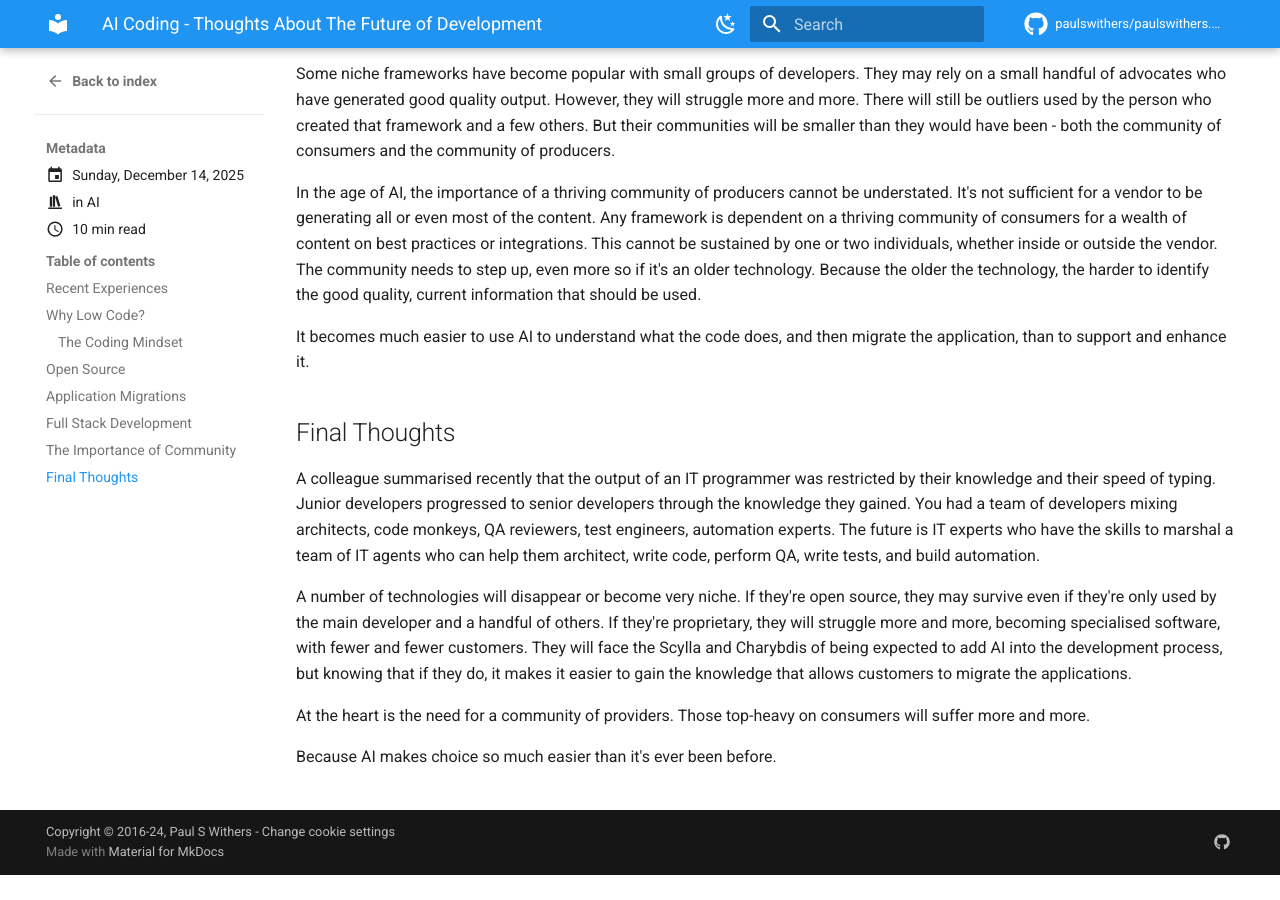
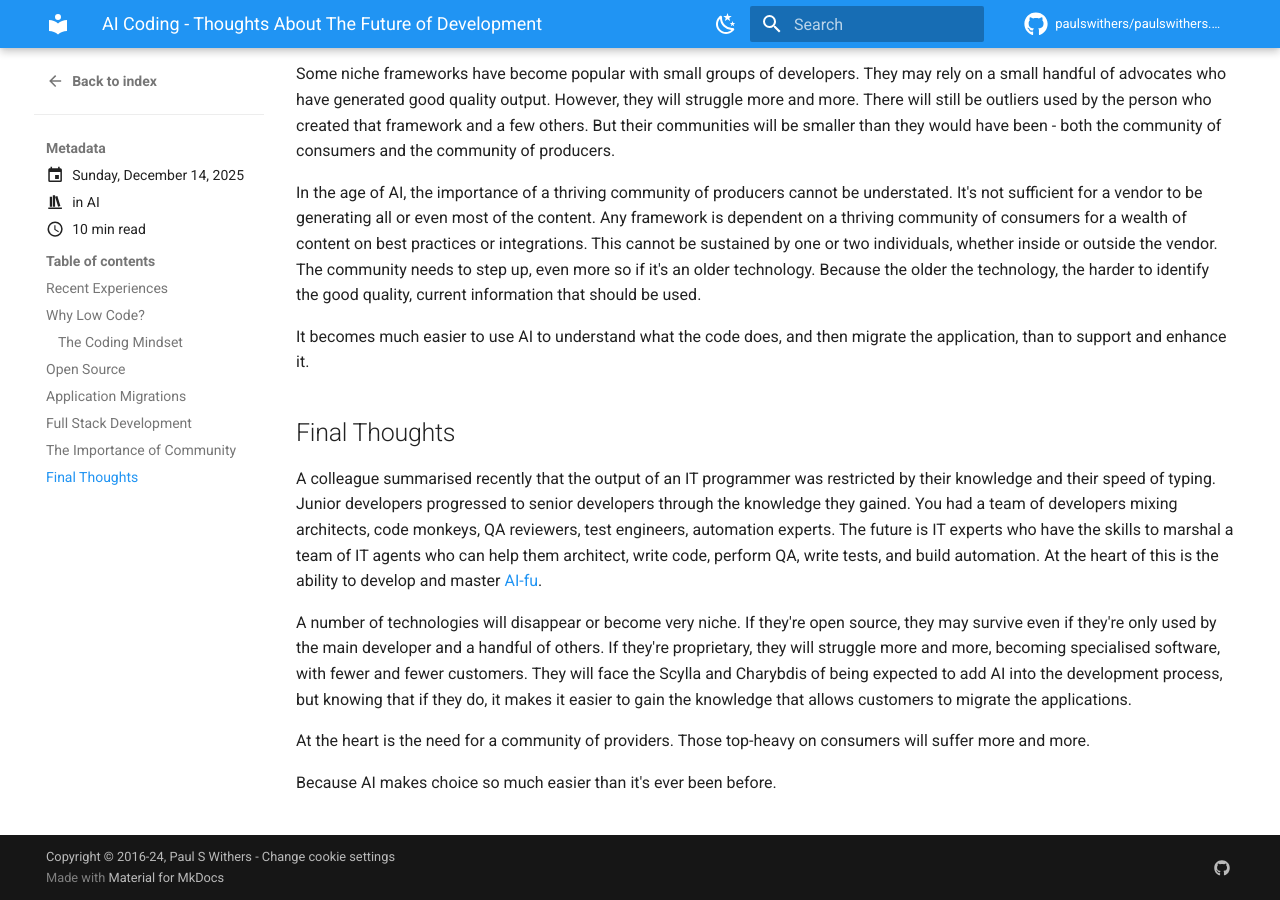
Before and after one commit to paulswithers/paulswithers.github.io, an MkDocs documentation site: the page built from docs/blog/posts/2025-12-14-ai-coding-futures.md, in a window 1280 px wide and 900 px high, scrolled down 4238 px. Built offline with MkDocs 1.6.1 and Material for MkDocs 9.7.7, drawn with Linux system fonts in a browser that asks for light colours; comment, search, counter and statistics services are not loaded; before the commit the page ends 5113 px from its top, so only the background shows below that; some of the changed text lies outside the part shown.

Commit message:
Enhance discussion on AI skills and low code platforms
Added reference to 'AI-fu' and its importance in mastering AI skills for developers.

```diff
--- a/docs/blog/posts/2025-12-14-ai-coding-futures.md
+++ b/docs/blog/posts/2025-12-14-ai-coding-futures.md
@@ -51,7 +51,7 @@
 
 Firstly, human civilization has supreme adaptability, but human individuals are often resistant to change. Many developers will be reluctant to move from low code platforms to AI-enabled development in traditional coding languages. Similarly, customers will be reluctant to redevelop their existing systems, so developers will be needed to perform (frankly dead-end) support of those applications.
 
-Secondly, the skill in using AI with traditional coding languages is knowing how to architect a solution well, knowing how to explain requirements clearly and effectively, and being able to identify which edge cases are not covered but need to be covered. Not all people have this skill. So some will still need low code platforms. The rest will no longer need to start with low code, they will jump-start their development career.
+Secondly, the skill in using AI with traditional coding languages is knowing how to architect a solution well, knowing how to explain requirements clearly and effectively, and being able to identify which edge cases are not covered but need to be covered. Not all people have this skill or will be able to master [AI-fu](./2025-09-15-barriers-to-effective-ai-2.md). So some will still need low code platforms. The rest will no longer need to start with low code, they will jump-start their development career.
 
 The future is clear. A shrinking ecosystem of fewer and fewer customers, admittedly some of whom will be larger organisations. And a shrinking ecosystem of people willing or capable of supporting them, often the less skilful.
 
@@ -107,7 +107,7 @@
 
 ## Final Thoughts
 
-A colleague summarised recently that the output of an IT programmer was restricted by their knowledge and their speed of typing. Junior developers progressed to senior developers through the knowledge they gained. You had a team of developers mixing architects, code monkeys, QA reviewers, test engineers, automation experts. The future is IT experts who have the skills to marshal a team of IT agents who can help them architect, write code, perform QA, write tests, and build automation.
+A colleague summarised recently that the output of an IT programmer was restricted by their knowledge and their speed of typing. Junior developers progressed to senior developers through the knowledge they gained. You had a team of developers mixing architects, code monkeys, QA reviewers, test engineers, automation experts. The future is IT experts who have the skills to marshal a team of IT agents who can help them architect, write code, perform QA, write tests, and build automation. At the heart of this is the ability to develop and master [AI-fu](./2025-09-15-barriers-to-effective-ai-2.md).
 
 A number of technologies will disappear or become very niche. If they're open source, they may survive even if they're only used by the main developer and a handful of others. If they're proprietary, they will struggle more and more, becoming specialised software, with fewer and fewer customers. They will face the Scylla and Charybdis of being expected to add AI into the development process, but knowing that if they do, it makes it easier to gain the knowledge that allows customers to migrate the applications.
 
```
